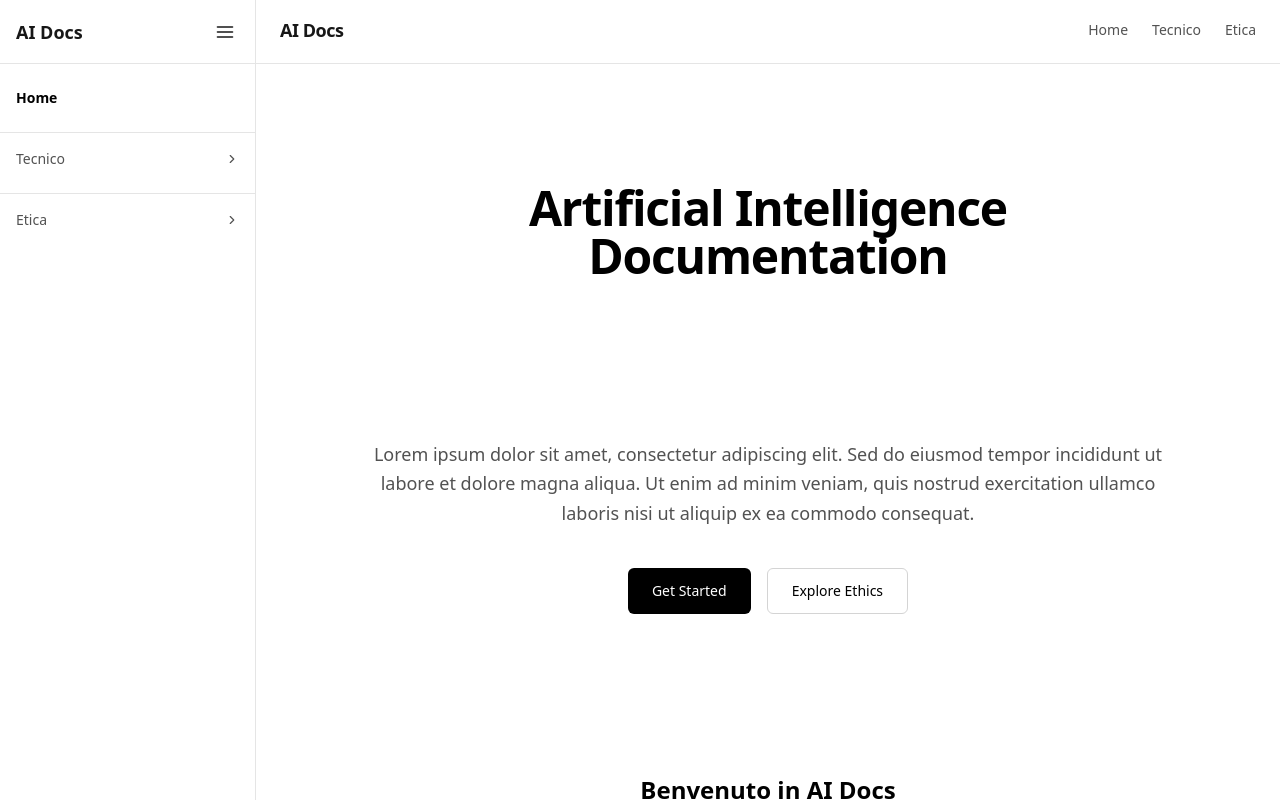
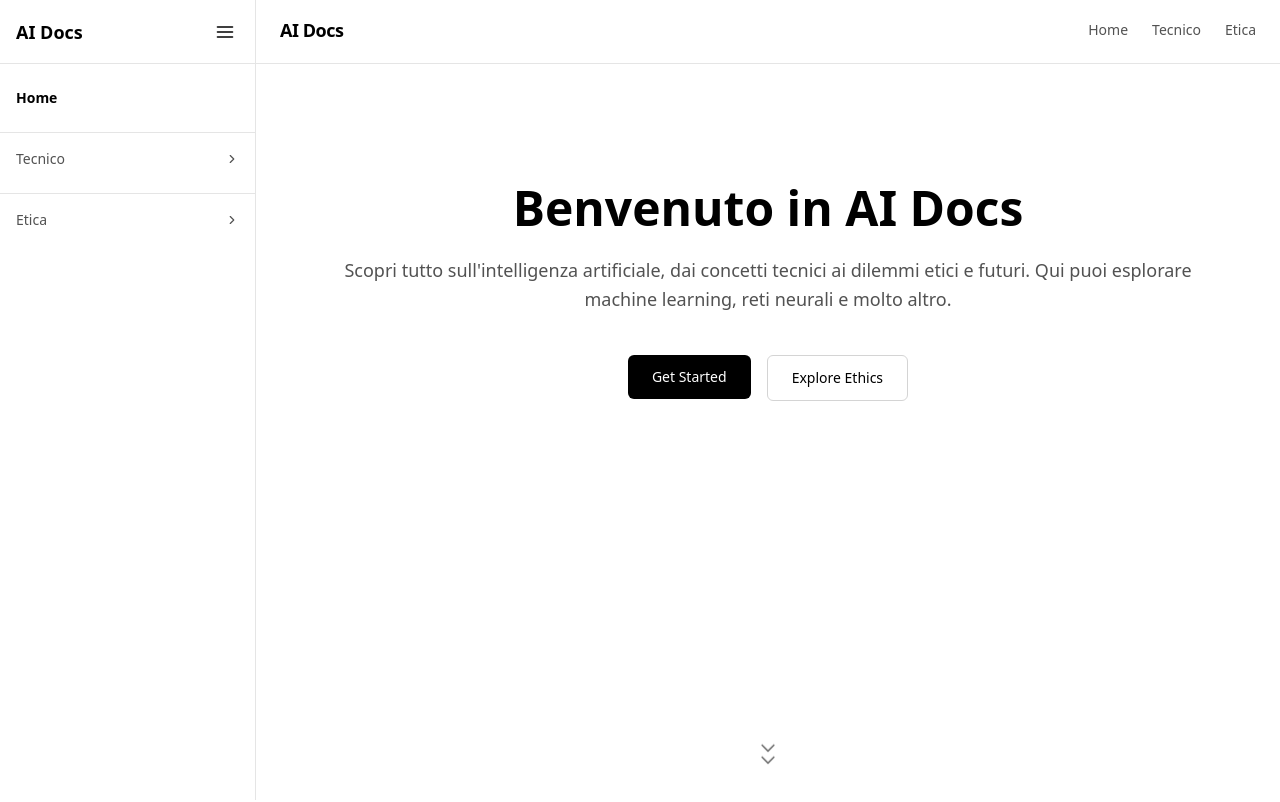
Before and after one commit to poilocambio/ai-docs, a Next.js app: page / in a window 1280 px wide. Shown: the top 802 px of the page. Built offline with nearby package versions, Linux system fonts and the light colour scheme.

Commit message:
Aggiunta la scheda etica e le frecce che scrollano e corretti problemi di colori e margini

```diff
--- /dev/null
+++ b/src/app/etica/page.tsx
@@ -0,0 +1,36 @@
+import React from "react";
+import DefaultPage from "@/components/DefaultPage";
+import type { Metadata } from "next";
+
+export const metadata: Metadata = {
+  title: "AI Docs - Etica",
+  description:
+    "Etica Page AI Docs",
+};
+
+
+export default function EticaPage() {
+  return (
+    <DefaultPage
+      title="Etica"
+      content={
+        <div className="space-y-12">
+          <section>
+            <h2 className="text-xl font-semibold mb-2">Etica 1</h2>
+            <p className="text-neutral-600 leading-relaxed">
+              Lorem ipsum dolor sit amet consectetur adipisicing elit. Cum, deserunt.
+            </p>
+          </section>
+
+          <section>
+            <h2 className="text-xl font-semibold mb-2">Etica 2</h2>
+            <p className="text-neutral-600 leading-relaxed">
+              Lorem ipsum dolor sit amet consectetur adipisicing elit. Dignissimos, repellendus.
+            </p>
+          </section>
+
+        </div>
+      }
+    />
+  );
+}
--- a/src/app/globals.css
+++ b/src/app/globals.css
@@ -3,23 +3,16 @@
 :root {
   --background: #ffffff;
   --foreground: #171717;
-  --header-height: 64px; /* o l’altezza effettiva del tuo header */
+  --header-height: 64px;
 
 }
 
-/* @theme inline {
-  --color-background: var(--background);
-  --color-foreground: var(--foreground);
-  --font-sans: var(--font-geist-sans);
-  --font-mono: var(--font-geist-mono);
-} */
-
-@media (prefers-color-scheme: dark) {
+/* @media (prefers-color-scheme: dark) {
   :root {
     --background: #0a0a0a;
     --foreground: #ededed;
   }
-}
+} */
 
 body {
   background: var(--background);
--- a/src/app/page.tsx
+++ b/src/app/page.tsx
@@ -1,27 +1,33 @@
 import React from "react";
+import Hero from "@/components/Hero";
 import DefaultPage from "@/components/DefaultPage";
-import Hero from "@/components/Hero";
 import type { Metadata } from "next";
 
 export const metadata: Metadata = {
-  title: "Large Language Models (LLM)",
-  description:
-    "Struttura, funzionamento e limiti dei Large Language Models.",
+  title: "AI Docs - Home",
+  description: "Home Page AI Docs",
 };
 
 export default function HomePage() {
   return (
-    <DefaultPage
-      title="Artificial Intelligence Documentation"
-      content={
-        <div className="space-y-16">
-          {/* Hero */}
+    <div className="flex flex-col
+
+
+
+
+    text-center">
+      {/* Hero come prima sezione */}
       <Hero />
 
+      {/* Sezione contenuti principali */}
+      <DefaultPage
+        title="Di cosa parlerà questo sito"
+        content={
+          <>
             {/* Introduzione */}
             <section className="mx-auto max-w-4xl px-6">
               <h2 className="text-2xl font-semibold text-black mb-4">
-              Benvenuto in AI Docs
+                Dai tecnicismi ai dilemmi etici
               </h2>
               <p className="text-neutral-600 leading-relaxed">
                 Questo sito esplora l'intelligenza artificiale a 360°, dai concetti tecnici
@@ -45,8 +51,9 @@ export default function HomePage() {
                 <p className="text-neutral-600">Tutorial, guide, esempi di codice e articoli scientifici aggiornati.</p>
               </div>
             </section>
-        </div>
+          </>
         }
       />
+    </div>
   );
 }
--- a/src/app/tecnico/page.tsx
+++ b/src/app/tecnico/page.tsx
@@ -1,5 +1,13 @@
 import React from "react";
 import DefaultPage from "@/components/DefaultPage";
+import type { Metadata } from "next";
+
+export const metadata: Metadata = {
+  title: "AI Docs - Tecnico",
+  description:
+    "Tecnico Page AI Docs",
+};
+
 
 export default function TecnicoPage() {
   return (
@@ -36,14 +44,6 @@ export default function TecnicoPage() {
           </section>
         </div>
       }
-      localSidebar={
-        <ul className="space-y-2 text-sm">
-          <li className="hover:text-black cursor-pointer">Machine Learning</li>
-          <li className="hover:text-black cursor-pointer">Reti Neurali</li>
-          <li className="hover:text-black cursor-pointer">Progetto MNIST</li>
-          <li className="hover:text-black cursor-pointer">Tipi di IA</li>
-        </ul>
-      }
     />
   );
 }
--- a/src/components/DefaultPage.tsx
+++ b/src/components/DefaultPage.tsx
@@ -8,8 +8,8 @@ type DefaultPageProps = {
 
 export default function DefaultPage({ title, content, localSidebar }: DefaultPageProps) {
   return (
-    <div className="flex">
-      {/* Se vuoi una sidebar laterale */}
+    <div className="flex flex-col md:flex-row">
+      {/* Sidebar opzionale */}
       {localSidebar && (
         <aside className="w-64 border-r border-neutral-200 p-6">
           {localSidebar}
@@ -17,17 +17,17 @@ export default function DefaultPage({ title, content, localSidebar }: DefaultPag
       )}
 
       <main className="flex-1 bg-white">
-        <div className="mx-auto max-w-4xl px-6 py-24 text-center">
-          <h1 className="text-4xl font-semibold tracking-tight text-black sm:text-5xl">
+        <div className="mx-auto max-w-4xl px-6 py-24">
+          <h1 className="text-4xl font-semibold tracking-tight text-black sm:text-5xl text-center mb-10">
             {title ?? "Pagina"}
           </h1>
 
-          {/* Se c'è content, lo mostriamo, altrimenti fallback */}
           {content ? (
-            <div className="mt-10">{content}</div>
+            <div className="space-y-16">{content}</div>
           ) : (
             <p className="mt-6 text-lg leading-relaxed text-neutral-600">
-              Lorem ipsum dolor sit amet, consectetur adipiscing elit. Sed do eiusmod tempor incididunt ut labore et dolore magna aliqua.
+              Lorem ipsum dolor sit amet, consectetur adipiscing elit. Sed do
+              eiusmod tempor incididunt ut labore et dolore magna aliqua.
             </p>
           )}
         </div>
--- a/src/components/Header.tsx
+++ b/src/components/Header.tsx
@@ -10,7 +10,7 @@ export default function Header() {
     <header className="border-b border-neutral-200 bg-white sticky top-0 z-50" style={{ height: "var(--header-height)" }}>
       <div className="mx-auto max-w-7xl flex items-center justify-between px-6 py-4">
         {/* Logo */}
-        <div className="text-lg font-semibold tracking-tight">AI Docs</div>
+        <div className="text-lg font-semibold tracking-tight text-black">AI Docs</div>
 
         {/* Menu desktop */}
         <nav className="hidden md:flex items-center gap-6 text-sm font-medium text-neutral-600">
--- a/src/components/Hero.tsx
+++ b/src/components/Hero.tsx
@@ -1,25 +1,53 @@
+import React from "react";
+import Link from "next/link";
+
 export default function Hero() {
   return (
-    <section className="bg-white">
-      <div className="mx-auto max-w-4xl px-6 py-24 text-center">
-
+    <section className="bg-white min-h-screen flex flex-col justify-between">
+      {/* Contenuto principale in alto */}
+      <div className="mx-auto max-w-4xl px-6 pt-24 text-center">
+        <h1 className="text-4xl font-bold text-black mb-4 sm:text-5xl">
+          Benvenuto in AI Docs
+        </h1>
         <p className="mt-6 text-lg leading-relaxed text-neutral-600">
-          Lorem ipsum dolor sit amet, consectetur adipiscing elit.
-          Sed do eiusmod tempor incididunt ut labore et dolore magna aliqua.
-          Ut enim ad minim veniam, quis nostrud exercitation ullamco laboris
-          nisi ut aliquip ex ea commodo consequat.
+          Scopri tutto sull'intelligenza artificiale, dai concetti tecnici
+          ai dilemmi etici e futuri. Qui puoi esplorare machine learning,
+          reti neurali e molto altro.
         </p>
-
         <div className="mt-10 flex justify-center gap-4">
+          <Link href="/tecnico">
             <button className="rounded-md bg-black px-6 py-3 text-sm font-medium text-white hover:bg-neutral-800 transition-colors">
               Get Started
             </button>
-
+          </Link>
+          <Link href="/etica">
             <button className="rounded-md border border-neutral-300 px-6 py-3 text-sm font-medium text-black hover:bg-neutral-100 transition-colors">
               Explore Ethics
             </button>
+          </Link>
+        </div>
       </div>
 
+      {/* Scroll indicator in basso */}
+      <div className="flex flex-col items-center mb-28 text-neutral-500 animate-bounce">
+        <svg
+          className="w-5 h-5"
+          fill="none"
+          stroke="currentColor"
+          strokeWidth="2"
+          viewBox="0 0 24 24"
+        >
+          <path strokeLinecap="round" strokeLinejoin="round" d="M19 9l-7 7-7-7" />
+        </svg>
+        <svg
+          className="w-5 h-5 -mt-2"
+          fill="none"
+          stroke="currentColor"
+          strokeWidth="2"
+          viewBox="0 0 24 24"
+        >
+          <path strokeLinecap="round" strokeLinejoin="round" d="M19 9l-7 7-7-7" />
+        </svg>
       </div>
     </section>
   );
--- a/src/components/Sidebar.tsx
+++ b/src/components/Sidebar.tsx
@@ -29,7 +29,7 @@ export default function Sidebar() {
     >
       {/* Spazio logo + pulsante hamburger */}
       <div
-        className="relative flex items-center border-b border-neutral-200"
+        className="relative flex items-center border-b border-neutral-200 text-black"
         style={{ height: "var(--header-height)" }}
       >
         {/* Logo (sparisce quando sidebar chiusa) */}
```
Also changed, not shown: 1 other file (tests, documents, lock files or other folders). Lines whose indentation alone changed are shown as unchanged.
